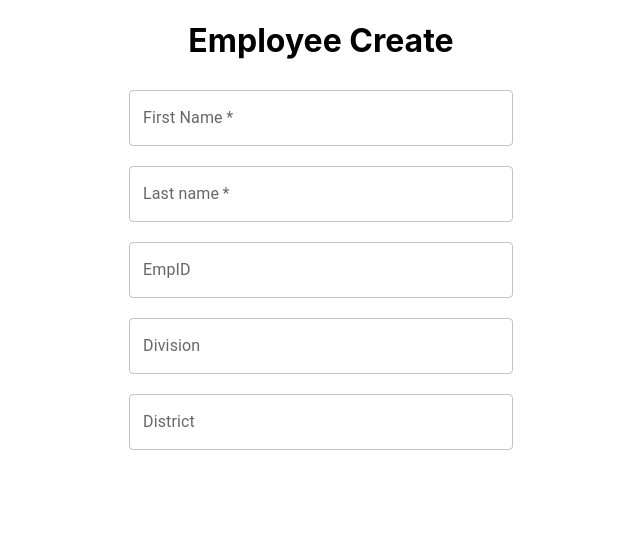
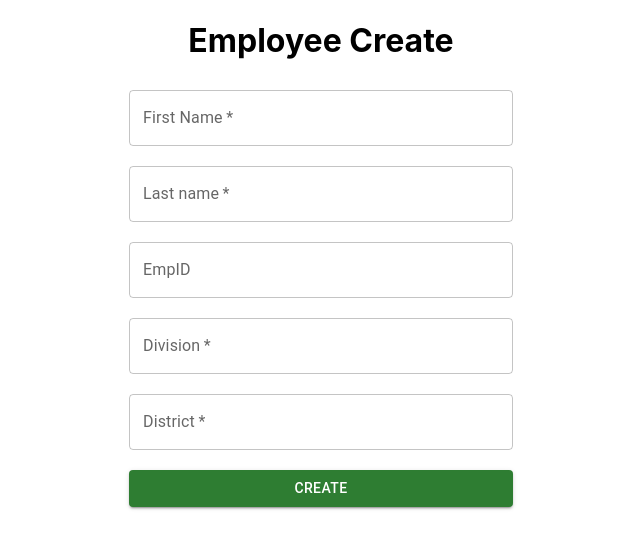
Before and after one commit to shawonislam1109/Debonair-task, a React (Create React App) app: page /createEmployee in a window 1280 px wide. Shown: the top 548 px of the page, without its empty margins (319-959 px from the left). Built offline with nearby package versions, Linux system fonts and the light colour scheme.

Commit message:
createsection

```diff
--- a/src/Component/Employee/CreateEmployee.js
+++ b/src/Component/Employee/CreateEmployee.js
@@ -1,49 +1,89 @@
-import { Box, TextField } from '@mui/material';
-import React from 'react';
+import {Box, Button, TextField} from "@mui/material";
+import React, {useState} from "react";
 
 const CreateEmployee = () => {
+  const [firstName, setFirstname] = useState({});
+  const [lastname, setLastname] = useState({});
+  const [empID, setEmpID] = useState({});
+  const [division, setDivision] = useState({});
+  const [District, setDistrict] = useState({});
 
+  const createEmployee = () => {
+    const employeeData = {
+      firstName,
+      lastname,
+      empID,
+      division,
+      District,
+    };
+    console.log(employeeData);
+
+    fetch('http://59.152.62.177:8085/api/SaveEmployeeInformation',{
+      method: 'PUT',
+      headers: {
+        "content-type": "application/json",
+      },
+      body: JSON.stringify(employeeData)
+    })
+    .then(res => res.json())
+    .then(data => console.log(data))
+  };
 
   return (
     <div>
-         <h1 style={{textAlign:'center', font:'30px'}}>Employee Create</h1>
+      <h1 style={{textAlign: "center", font: "30px"}}>Employee Create</h1>
       <Box
         component="form"
         sx={{
-        '& .MuiTextField-root': { mt: 20, width: '25ch' },
+          "& .MuiTextField-root": {mt: 20, width: "25ch"},
         }}
         noValidate
         autoComplete="off"
       />
-      <div style={{marginTop: '30px', display:'grid', gridColumn:'2', width:'30%',
-       marginLeft:'auto', marginRight:'auto', gap: '20px' }}>
+      <div
+        style={{
+          marginTop: "30px",
+          display: "grid",
+          gridColumn: "2",
+          width: "30%",
+          marginLeft: "auto",
+          marginRight: "auto",
+          gap: "20px",
+        }}>
         <TextField
           required
           id="outlined-required"
           label="First Name"
-
+          onChange={(e) => setFirstname(e.target.value)}
         />
         <TextField
           required
           id="outlined-required"
           label="Last name"
-
+          onChange={(e) => setLastname(e.target.value)}
         />
         <TextField
           id="outlined-disabled"
           label="EmpID"
-          type='number'
+          type="number"
+          onChange={(e) => setEmpID(e.target.value)}
         />
         <TextField
+        required
           id="outlined-password-input"
           label="Division"
           type="text"
-
+          onChange={(e) => setDivision(e.target.value)}
         />
         <TextField
+        required
           id="outlined-read-only-input"
           label="District"
+          onChange={(e) => setDistrict(e.target.value)}
         />
+        <Button onClick={createEmployee} variant="contained" color="success">
+          Create
+        </Button>
       </div>
     </div>
   );
--- a/src/Component/Employee/Employee.js
+++ b/src/Component/Employee/Employee.js
@@ -80,7 +80,7 @@ const Employee = () => {
     }}
 
 
-      rows = {Employeelist.readEmployeeData}
+      rows = {employee && employee.map(data => data)}
       columns={columns}
       initialState={{
         pagination: {
```
Lines whose indentation alone changed are shown as unchanged.
